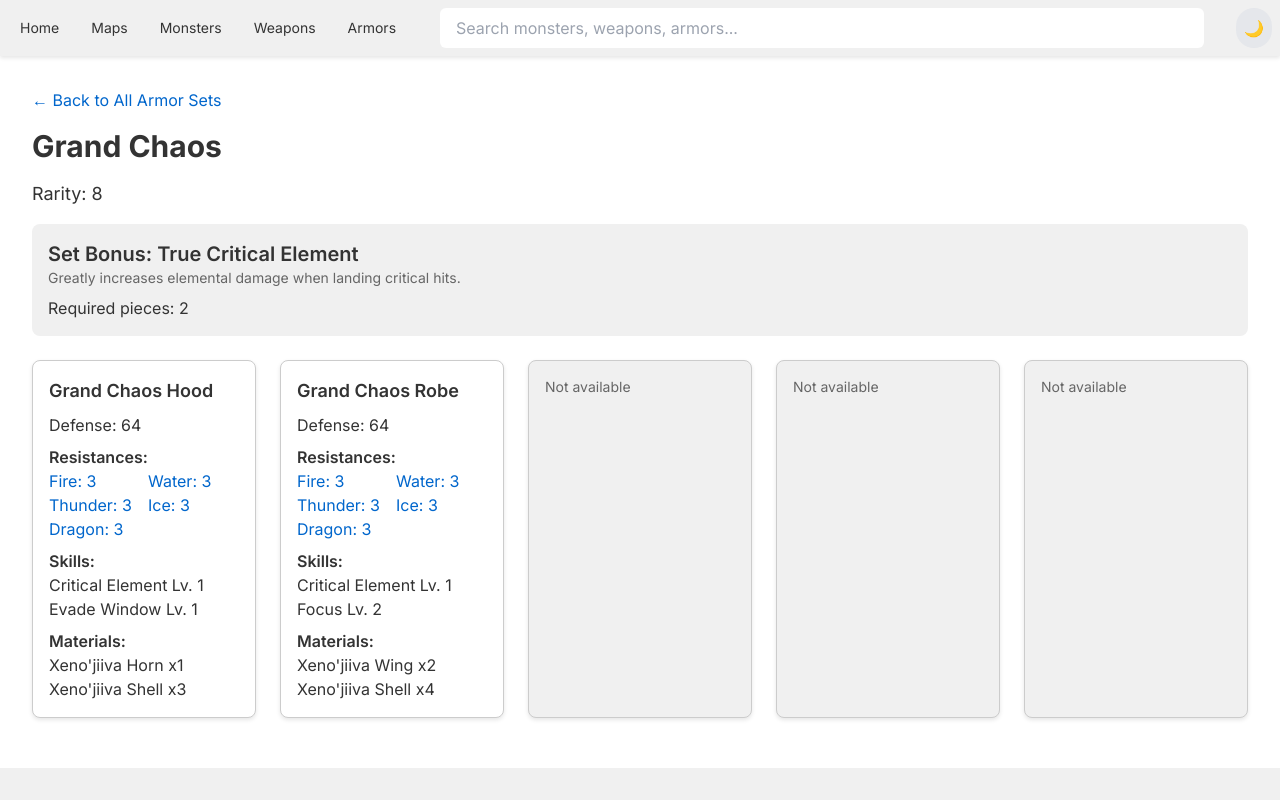
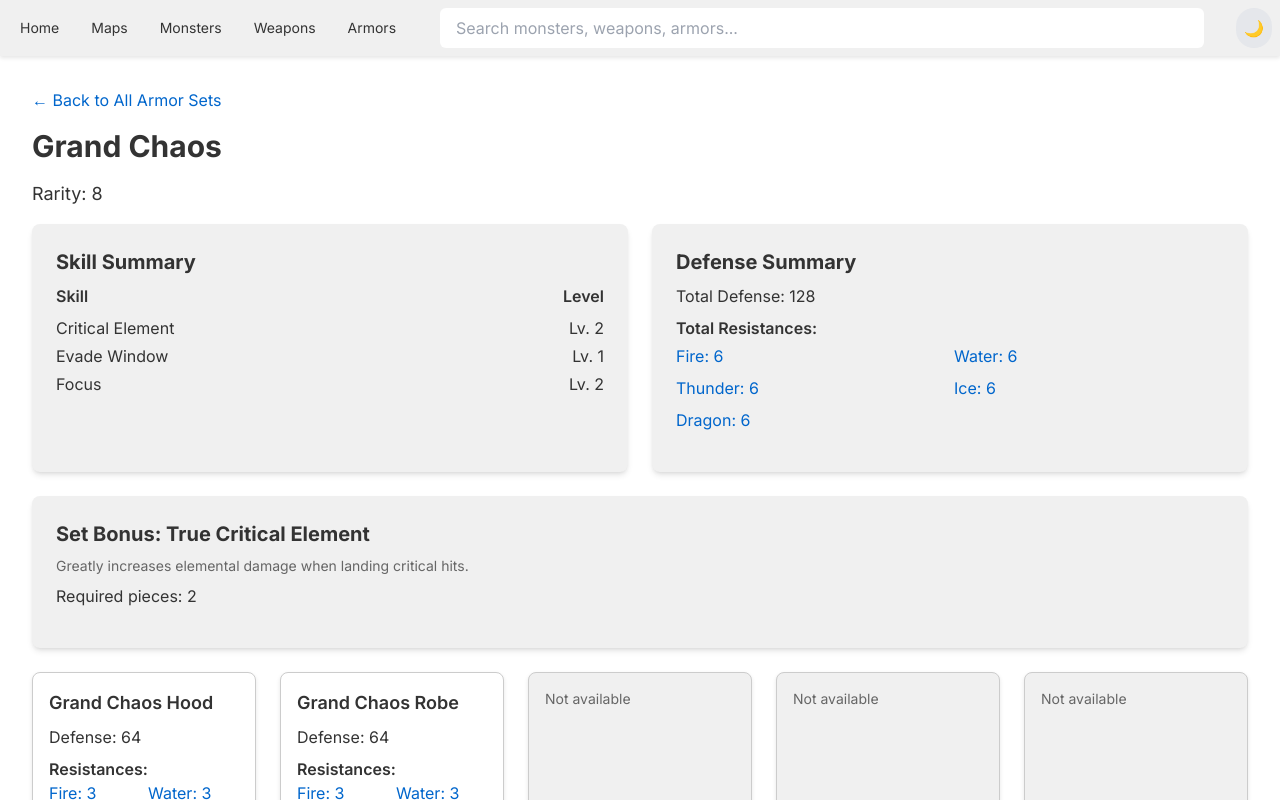
Before and after one commit to askleon/monster-hunter-wilds-wiki, a Next.js app: page /armors/grand-chaos in a window 1280 px wide. Shown: the top 800 px of the page. Built offline with nearby package versions, Linux system fonts and the light colour scheme.

Commit message:
armor defense and skill summary

```diff
--- a/app/armors/[setId]/page.tsx
+++ b/app/armors/[setId]/page.tsx
@@ -3,6 +3,9 @@
 import React from 'react';
 import { getArmorSetById, ArmorPiece } from '@/lib/armors';
 import Link from 'next/link';
+import { ArmorSkillSummary } from '@/app/components/ArmorSkillSummary';
+import { ArmorDefenseSummary } from '@/app/components/ArmorDefenseSummary';
+import { Card } from '@/app/components/Card';
 
 const pieceTypes = ['Head', 'Chest', 'Arms', 'Waist', 'Legs'] as const;
 
@@ -65,12 +68,29 @@ export default function ArmorSetPage({ params }: { params: { setId: string } })
       <div className="flex items-center mb-4">
         <p className="text-lg text-primary mr-4">Rarity: {armorSet.tier}</p>
       </div>
+      <div className="grid grid-cols-1 md:grid-cols-2 gap-6 mb-6">
+        <Card
+          title="Skill Summary"
+          className="bg-secondary"
+          description={<ArmorSkillSummary armorSet={armorSet} />}
+        />
+        <Card
+          title="Defense Summary"
+          className="bg-secondary"
+          description={<ArmorDefenseSummary armorSet={armorSet} />}
+        />
+      </div>
       {armorSet.bonus && (
-        <div className="mb-6 p-4 bg-secondary rounded-lg">
-          <h2 className="text-xl font-semibold text-primary">Set Bonus: {armorSet.bonus.name}</h2>
-          <p className="text-sm text-secondary">{armorSet.bonus.description}</p>
-          <p className="mt-2 text-primary">Required pieces: {armorSet.bonus.requiredPieces}</p>
-        </div>
+        <Card
+          title={`Set Bonus: ${armorSet.bonus.name}`}
+          className="bg-secondary mb-6"
+          description={
+            <>
+              <p className="text-sm text-secondary">{armorSet.bonus.description}</p>
+              <p className="mt-2 text-primary">Required pieces: {armorSet.bonus.requiredPieces}</p>
+            </>
+          }
+        />
       )}
       <div className="grid grid-cols-1 md:grid-cols-2 lg:grid-cols-3 xl:grid-cols-5 gap-6">
         {pieceTypes.map(type => (
--- /dev/null
+++ b/app/components/ArmorDefenseSummary.tsx
@@ -0,0 +1,26 @@
+import React from 'react';
+import { ArmorSet } from '@/lib/armors';
+
+export function ArmorDefenseSummary({ armorSet }: { armorSet: ArmorSet }) {
+  const totalDefense = armorSet.pieces.reduce((sum, piece) => sum + piece.defense, 0);
+  const totalResistances = armorSet.pieces.reduce((acc, piece) => {
+    Object.entries(piece.resistances).forEach(([element, value]) => {
+      acc[element] = (acc[element] || 0) + value;
+    });
+    return acc;
+  }, {} as Record<string, number>);
+
+  return (
+    <div>
+      <p className="text-primary mb-2">Total Defense: {totalDefense}</p>
+      <h4 className="font-semibold text-primary mb-1">Total Resistances:</h4>
+      <ul className="grid grid-cols-2 gap-2">
+        {Object.entries(totalResistances).map(([element, value]) => (
+          <li key={element} className={value > 0 ? 'text-accent' : value < 0 ? 'text-secondary' : 'text-primary'}>
+            {element.charAt(0).toUpperCase() + element.slice(1)}: {value}
+          </li>
+        ))}
+      </ul>
+    </div>
+  );
+}
--- /dev/null
+++ b/app/components/ArmorSkillSummary.tsx
@@ -0,0 +1,32 @@
+import React from 'react';
+import { ArmorSet } from '@/lib/armors';
+
+export function ArmorSkillSummary({ armorSet }: { armorSet: ArmorSet }) {
+  const skillSummary = armorSet.pieces.reduce((acc, piece) => {
+    piece.skills.forEach(skill => {
+      if (acc[skill.name]) {
+        acc[skill.name] += skill.level;
+      } else {
+        acc[skill.name] = skill.level;
+      }
+    });
+    return acc;
+  }, {} as Record<string, number>);
+
+  return (
+    <div>
+      <div className="flex justify-between font-semibold text-primary mb-2">
+        <span>Skill</span>
+        <span>Level</span>
+      </div>
+      <ul className="space-y-1">
+        {Object.entries(skillSummary).map(([skill, level]) => (
+          <li key={skill} className="text-primary flex justify-between">
+            <span>{skill}</span>
+            <span>Lv. {level}</span>
+          </li>
+        ))}
+      </ul>
+    </div>
+  );
+}
--- a/app/components/Card.tsx
+++ b/app/components/Card.tsx
@@ -5,20 +5,34 @@ interface CardProps {
   title: ReactNode;
   subtitle?: string;
   description?: ReactNode;
-  link: string;
+  link?: string;
   className?: string;
   footer?: ReactNode;
 }
 
 export function Card({ title, subtitle, description, link, className = '', footer }: CardProps) {
-  return (
-    <Link href={link} className={`block p-6 rounded-lg shadow-md ${className}`}>
+  const content = (
+    <>
       <div className="mb-2">
         {typeof title === 'string' ? <h2 className="text-xl font-bold">{title}</h2> : title}
         {subtitle && <p className="text-sm text-secondary">{subtitle}</p>}
       </div>
       {description && <div className="mb-4">{description}</div>}
       {footer && <div>{footer}</div>}
-    </Link>
+    </>
+  );
+
+  if (link) {
+    return (
+      <Link href={link} className={`block p-6 rounded-lg shadow-md ${className}`}>
+        {content}
+      </Link>
+    );
+  }
+
+  return (
+    <div className={`p-6 rounded-lg shadow-md ${className}`}>
+      {content}
+    </div>
   );
 }
```
